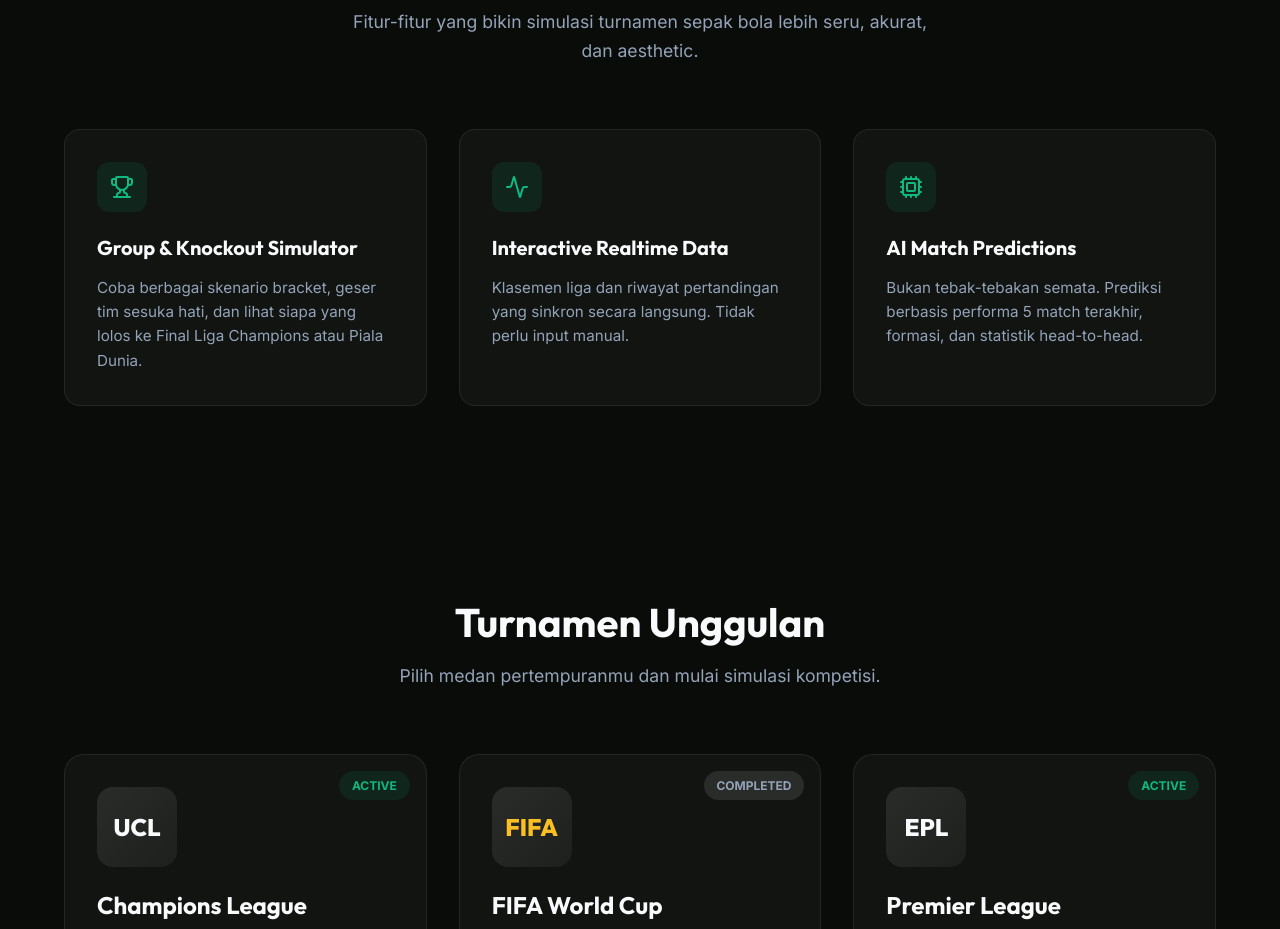
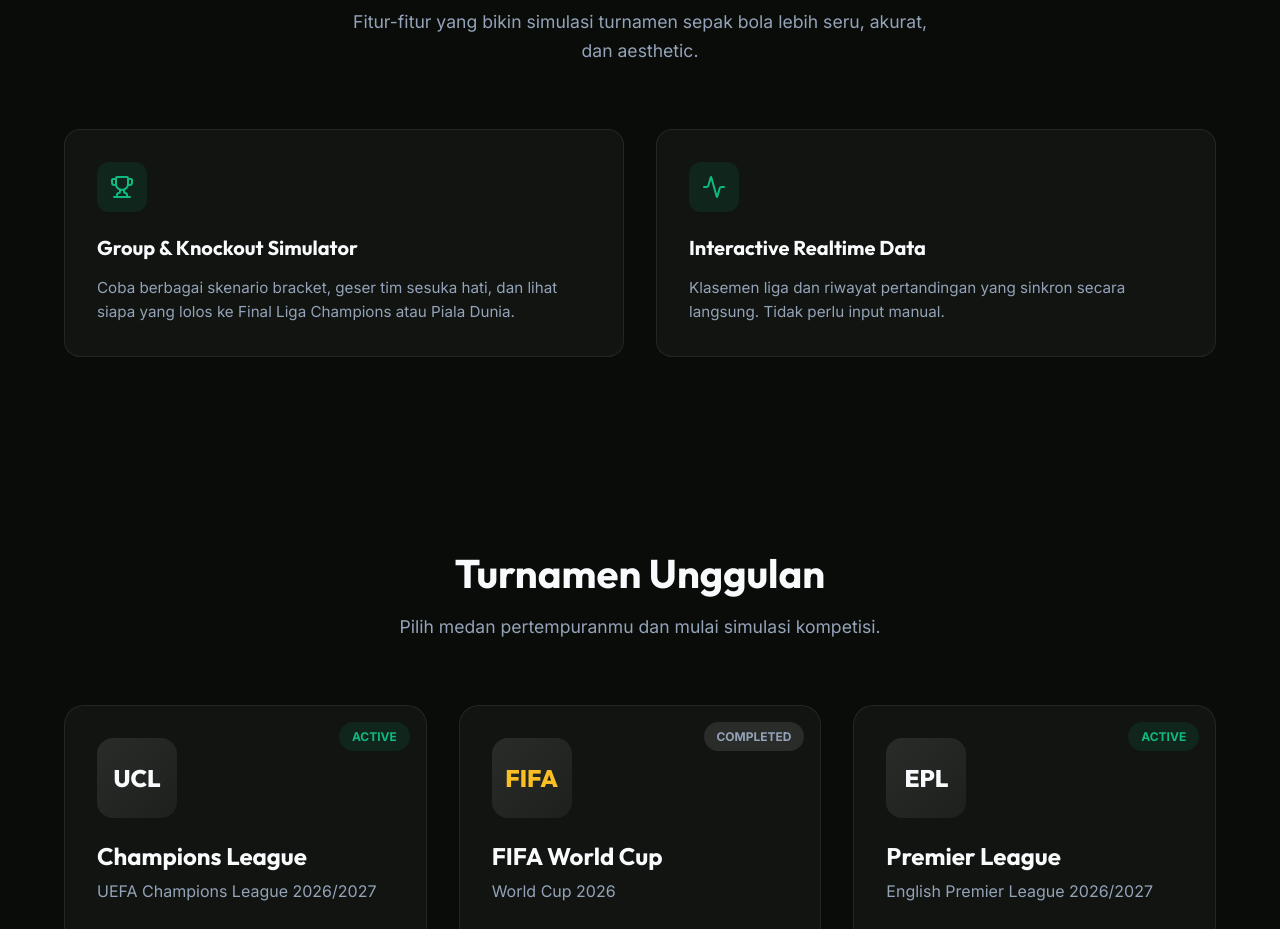
Before and after one commit to Rayzen1910/football-simulator, a React (Vite) app: page / in a window 1280 px wide. Shown: the part 1420-2349 px from the top of the page. Built offline with nearby package versions, Linux system fonts and the light colour scheme.

Commit message:
Remove AI Match Predictions placeholder

```diff
--- a/src/App.jsx
+++ b/src/App.jsx
@@ -866,13 +866,6 @@
             <p className="feature-desc">Klasemen liga dan riwayat pertandingan yang sinkron secara langsung. Tidak perlu input manual.</p>
           </div>
 
-          <div className="feature-card">
-            <div className="feature-icon">
-              <Cpu />
-            </div>
-            <h3 className="feature-title">AI Match Predictions</h3>
-            <p className="feature-desc">Bukan tebak-tebakan semata. Prediksi berbasis performa 5 match terakhir, formasi, dan statistik head-to-head.</p>
-          </div>
         </div>
       </section>
 
```
